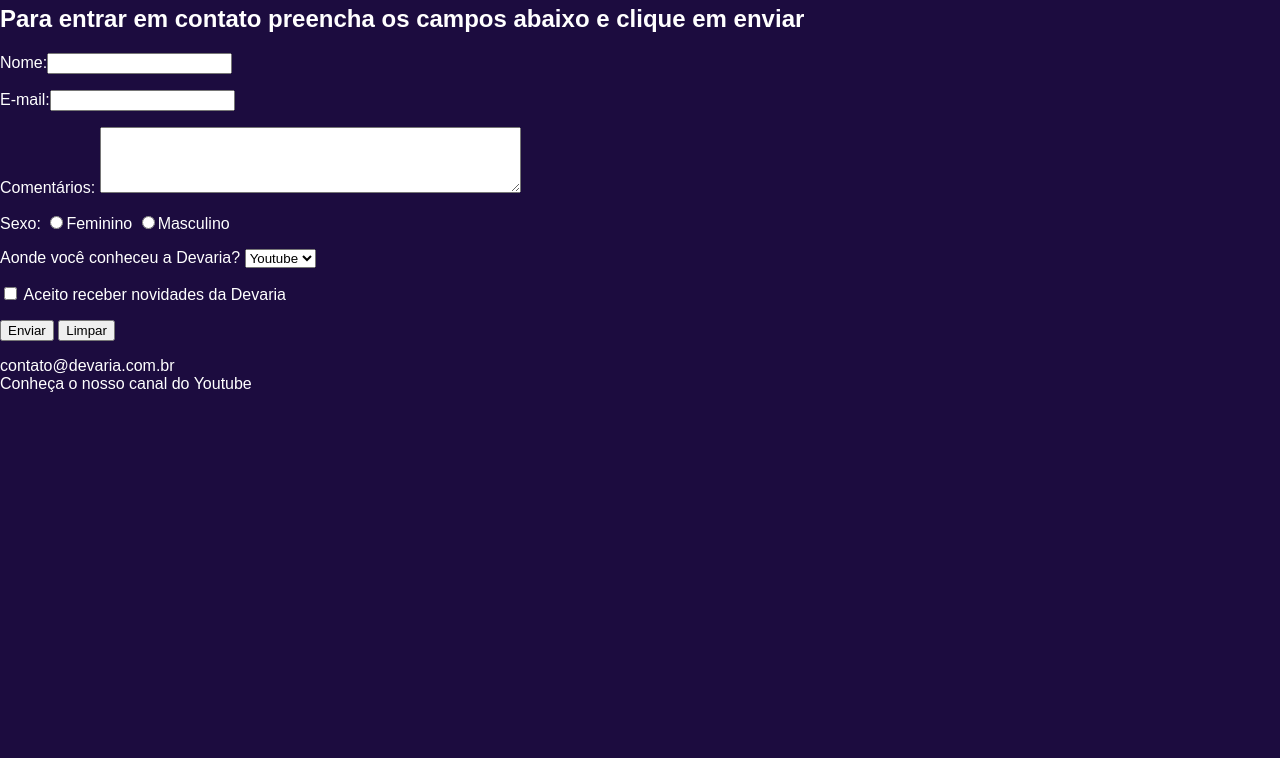
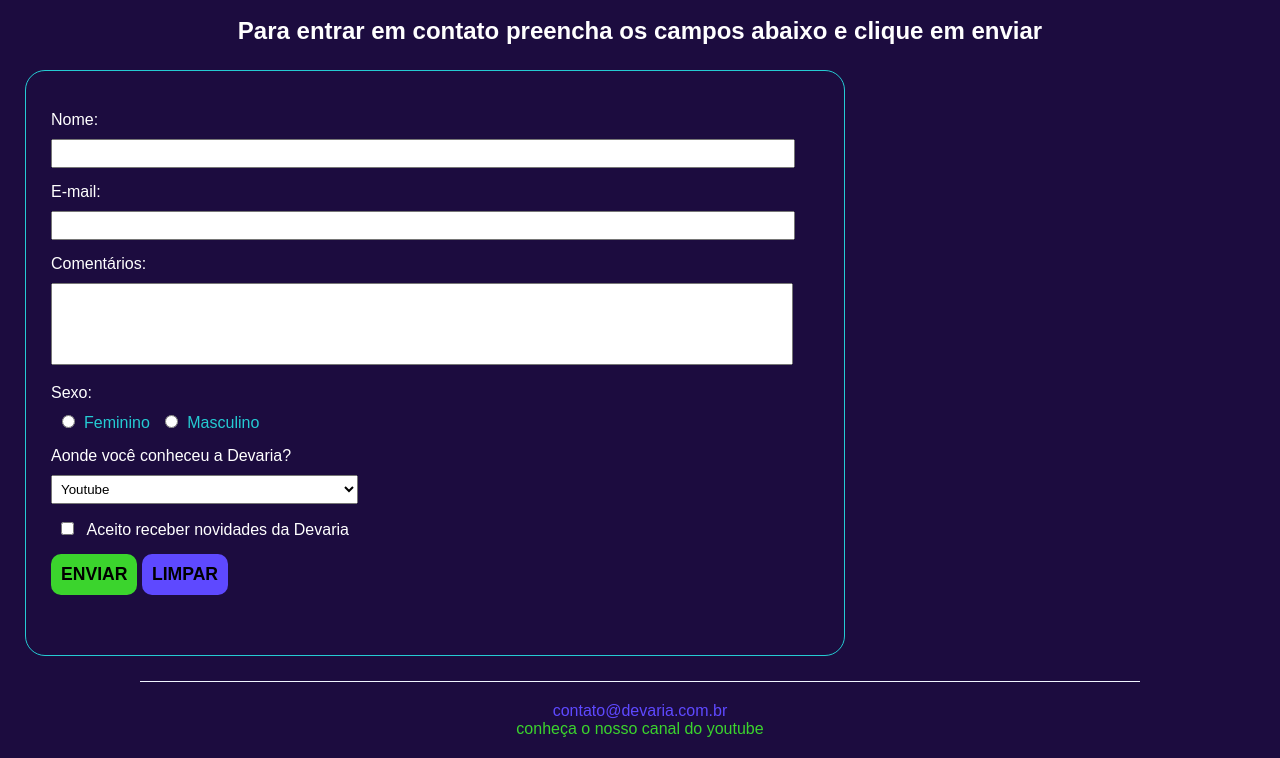
Before and after one commit to ramorimti/devaria-aula-css-parte1, a plain HTML site: page FaleConosco.html in a window 1280 px wide. Shown: the part 168-926 px from the top of the page. Before the commit the page ends 800 px from the top, so only its background shows below. Drawn offline with Linux system fonts and the light colour scheme.

Commit message:
CSS parte 2

```diff
--- a/FaleConosco.html
+++ b/FaleConosco.html
@@ -4,8 +4,11 @@
          <meta charset="utf-8" />
          <title>Fale Conosco!</title>
          <meta name="viewport" content="width=device-width, initial-scale=1.0" />
+
+         <link rel="stylesheet" href="public/css/devaria.css" />
+         <link rel="stylesheet" href="public/css/footer.css" />
          <link rel="stylesheet" href="public/css/header.css" />
-         <link rel="stylesheet" href="public/css/devaria.css" />
+         <link rel="stylesheet" href="public/css/fale-conosco.css" />
      </head>
          <head>
             <title>Professores Devaria</title>
@@ -25,25 +28,25 @@
                 </nav>
                 </header>
                 <main>
-                    <h1>Fale com a devaria através dessa página</h1>
-                    <h2>Para entrar em contato preencha os campos abaixo e clique em enviar</h2>
-                    <form action="index.html">
-                        <p>
+                    <h1 class="title text-center">Fale com a devaria através dessa página</h1>
+                    <h2 class="sub-title text-center">Para entrar em contato preencha os campos abaixo e clique em enviar</h2>
+                    <form action="index.html" class="contact-form margin-horizontal-20px">
+                        <div>
                             <label>Nome:</label><input type="text" name="Nome" maxlength="70" required="true"/>
-                        </p>
-                        <p>
+                        </div>
+                        <div>
                             <label> E-mail:</label><input type="text" name="Nome" maxlength="150"required="true"/>
-                        </p>
-                        <p>
+                        </div>
+                        <div>
                             <label>Comentários:</label>
                             <textarea name="Comentario" cols="50" rows="4" required="true"></textarea>
-                        </p>
-                        <p>
+                        </div>
+                        <div>
                             <label>Sexo:</label>
-                            <input type="radio" name="Sexo"/><label>Feminino</label>
-                            <input type="radio" name="Sexo"/><label>Masculino</label>
-                        </p>
-                        <p>
+                            <input type="radio" name="Sexo"/><span>Feminino</span>
+                            <input type="radio" name="Sexo"/><span>Masculino</span>
+                        </div>
+                        <div>
                             <label>Aonde você conheceu a Devaria?</label>
                             <select name="Conheceu">
                                 <option selected>Youtube</option>
@@ -51,16 +54,16 @@
                                 <option>Google</option>
                                 <option>Outros</option>
                             </select>
-                        </p>
-                        <p>
+                        </div>
+                        <div>
                             <input type="checkbox" name="Aceite" />
-                            <label>Aceito receber novidades da Devaria</label>
+                            <span>Aceito receber novidades da Devaria</span>
 
-                        </p>
-                        <p>
+                        </div>
+                        <div>
                             <input type="submit" name="Enviar" value="Enviar" />
                             <input name="Limpar" value="Limpar" type="reset" />
-                        </p>
+                        </div>
                      </form>
                 </main>
                 <footer>
--- a/public/css/#footer.css
+++ /dev/null
@@ -1 +0,0 @@
-/*Estilos relacionados ao rodapé*/
--- a/public/css/devaria.css
+++ b/public/css/devaria.css
@@ -1,7 +1,7 @@
 /*Estilos glovais do site*/
 
-html{
-    height: 100px;
+html {
+    height: 100%;
 }
 
 body {
@@ -10,3 +10,32 @@ body {
      color: white;
      margin: 0;
 }
+
+.title {
+    padding: 0 20px;
+    font-size: 1.75em;
+    text-transform: uppercase;
+}
+
+h1.title {
+    margin: 40px auto 20px
+}
+
+.text-justify {
+    text-align: justify;
+}
+
+.text-center {
+    text-align: center;
+}
+
+.margin-horizontal-20px {
+    margin-left: 20px;
+    margin-right: 20px;
+}
+
+@media screen and (min-width: 992px) {
+     .w-50pct-desktop {
+         width: 50% !important;
+     }
+}
--- /dev/null
+++ b/public/css/fale-conosco.css
@@ -0,0 +1,100 @@
+/* Estilos relacionados a pagina fale conosco*/
+
+.sub-title {
+    margin: 0 20px;
+}
+
+main .contact-form > div {
+    margin: 15px 0px;
+}
+
+main .contact-form > div label {
+     display: block;
+     margin-bottom: 10px;
+}
+
+main .contact-form input,
+main .contact-form select,
+main .contact-form textarea {
+      width: 90%;
+      padding: 5px;
+     outline-color: #3bd42b;
+}
+
+main .contact-form select {
+    width: 100%;
+}
+
+main .contact-form textarea {
+    resize: none;
+    padding-top: 15px;
+}
+
+main .contact-form > div input[type="radio"],
+main .contact-form > div input[type="checkbox"] {
+    width: 25px;
+}
+
+main .contact-form > div:nth-child(4) span {
+    color: #25cbd3;
+}
+
+main .contact-form > div input[type="submit"],
+main .contact-form > div input[type="reset"] {
+    width: 100%;
+    margin-bottom: 20px;
+    border: none;
+    text-transform: uppercase;
+    border-radius: 10px;
+    font-size: 1.1em;
+}
+
+main .contact-form > div input[type="submit"] {
+    background-color:  #3bd42d;
+    padding: 10px;
+    font-weight: bold;
+}
+
+main .contact-form > div input[type="reset"] {
+    background-color:  #5e49ff;
+    padding: 10px;
+    font-weight: bold
+}
+
+@media screen and (min-width: 992px) {
+main .contact-form {
+    width: 60%;
+    border: 1px solid #25cbd3;
+    border-radius: 20px;
+    padding: 25px;
+    margin: 25px;
+}
+
+}
+
+main .contact-form input,
+main .contact-form textarea {
+      width: 95%;
+
+}
+
+
+main .contact-form select{
+
+      width: 40%;
+
+}
+
+main .contact-form > div input[type="submit"],
+main .contact-form > div input[type="reset"] {
+    width: auto;
+padding: 10px;
+outline: none;
+}
+
+main .contact-form > div input[type="submit"] {
+    background-color:  #3bd42d;
+    padding: 10px;
+    font-weight: bold;
+
+}
--- /dev/null
+++ b/public/css/footer.css
@@ -0,0 +1,18 @@
+/*Estilos relacionados ao rodapé*/
+
+footer {
+    text-align: center;
+    border-top: 1px solid #f0f5ff;
+    padding: 20px;
+    width: 75%;
+    margin: auto;
+    text-transform: lowercase;
+}
+
+footer section span:first-child {
+    color: #5e49ff;
+}
+
+footer section span:last-child {
+    color: #3bd42d;
+}
--- a/public/css/index.css
+++ b/public/css/index.css
@@ -1,5 +1,36 @@
 /*Estilos da pagina index*/
+
+main {
+    text-align: center;
+}
 
 .cover-container figure img {
     width: 100%;
 }
+
+main h3.title {
+     font-size: 1.2em;
+}
+
+main section abbr {
+    color: #25cbd3;
+}
+
+@media screen and (min-width: 992px) {
+    .cover-container {
+        width: 40%;
+    }
+
+    .cover-container,
+    .section-video {
+        display: inline-block;
+
+    }
+
+    main .section-azure blockquote {
+        width: 70%;
+        margin: auto;
+        margin-bottom: 25px;
+        text-align: center;
+    }
+}
```
Also changed, not shown: DevStars.html (+1 -0 lines), Professores.html (+13 -8 lines), index.html (+8 -12 lines), public/css/professores.css (added, +23 -0 lines).
